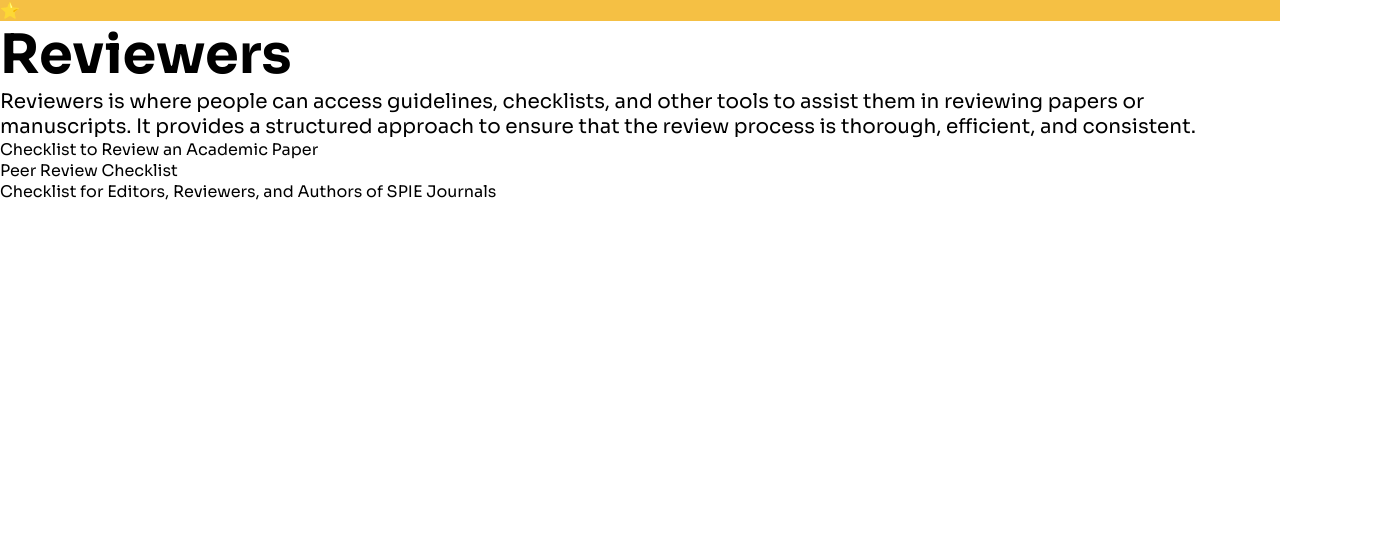
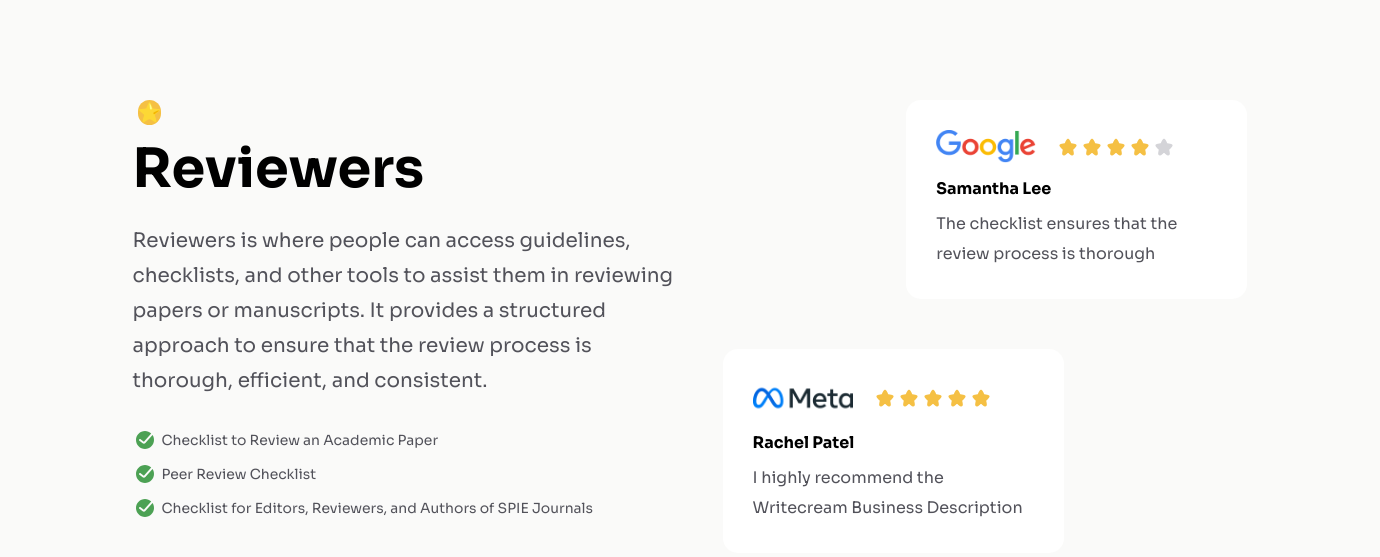
Before and after one commit to Study-Projects-By-MAAB/Module-8-tasks, a plain HTML site: page index.html in a window 1280 px wide. Shown: the whole page, 1380 px wide, since content can reach past the window. Drawn offline with Linux system fonts and the light colour scheme.

Commit message:
right part line height added

```diff
--- a/index.html
+++ b/index.html
@@ -16,9 +16,7 @@
   </head>
   <body>
     <main class="main-container">
-
-
-        <div class="left-part">
+      <div class="left-part">
         <div class="star-icon">⭐️</div>
         <div class="heading">
           <h2>Reviewers</h2>
@@ -32,16 +30,100 @@
           </p>
         </div>
         <div class="checkbox-text">
-          <p>Checklist to Review an Academic Paper</p>
-          <p>Peer Review Checklist</p>
-          <p>Checklist for Editors, Reviewers, and Authors of SPIE Journals</p>
+          <p>
+            <img
+              src="dccl--responsive-testimonial-page/Done_ring_round_fill.svg"
+              alt=""
+            />Checklist to Review an Academic Paper
+          </p>
+          <p>
+            <img
+              src="dccl--responsive-testimonial-page/Done_ring_round_fill.svg"
+              alt=""
+            />Peer Review Checklist
+          </p>
+          <p>
+            <img
+              src="dccl--responsive-testimonial-page/Done_ring_round_fill.svg"
+              alt=""
+            />Checklist for Editors, Reviewers, and Authors of SPIE Journals
+          </p>
         </div>
       </div>
 
-
-
       <div class="right-part">
-
+        <div class="google">
+          <div class="g-icon gm-common">
+            <div class="g-png">
+              <img
+                src="dccl--responsive-testimonial-page/google-testimonial.png"
+                alt=""
+              />
+            </div>
+            <div class="g-star">
+              <img
+                src="dccl--responsive-testimonial-page/Star_fill.svg"
+                alt=""
+              /><img
+                src="dccl--responsive-testimonial-page/Star_fill.svg"
+                alt=""
+              /><img
+                src="dccl--responsive-testimonial-page/Star_fill.svg"
+                alt=""
+              /><img
+                src="dccl--responsive-testimonial-page/Star_fill.svg"
+                alt=""
+              /><img
+                src="dccl--responsive-testimonial-page/Star_fill_gray.svg"
+                alt=""
+              />
+            </div>
+          </div>
+          <div class="g-text mg-c-t">
+            <div>
+              <h4>Samantha Lee</h4>
+            </div>
+            <div>
+              <p>The checklist ensures that the review process is thorough</p>
+            </div>
+          </div>
+        </div>
+        <div class="meta">
+          <div class="meta-icon gm-common">
+            <div class="m-png">
+              <img
+                src="dccl--responsive-testimonial-page/meta-testimonial.png"
+                alt=""
+              />
+            </div>
+            <div class="m-star">
+              <img
+                src="dccl--responsive-testimonial-page/Star_fill.svg"
+                alt=""
+              /><img
+                src="dccl--responsive-testimonial-page/Star_fill.svg"
+                alt=""
+              /><img
+                src="dccl--responsive-testimonial-page/Star_fill.svg"
+                alt=""
+              /><img
+                src="dccl--responsive-testimonial-page/Star_fill.svg"
+                alt=""
+              /><img
+                src="dccl--responsive-testimonial-page/Star_fill.svg"
+                alt=""
+              />
+            </div>
+          </div>
+          <div class="meta-text mg-c-t">
+            <div>
+              <h4>Rachel Patel</h4>
+            </div>
+            <div>
+              <p>I highly recommend the Writecream Business Description</p>
+            </div>
+          </div>
+        </div>
       </div>
     </main>
   </body>
--- a/style.css
+++ b/style.css
@@ -1,27 +1,107 @@
 * {
     font-family: 'Sora', sans-serif;
-    width: 1280px;
     margin: 0;
     padding: 0;
+
     /* border: 1px solid; */
 }
 
 .star-icon {
+    font-size: larger;
     background-color: #F5C044;
     background-repeat: no-repeat;
-    background-size: 50px;
+    border-radius: 100px;
+    width: 23px;
+    margin-left: 5px;
 }
 
-.heading{
+.heading {
+    margin-top: 10px;
+}
+
+.main-container {
+    display: flex;
+    justify-content: center;
+    width: 1280px;
+    padding: 100px 50px;
+    gap: 30px;
+    background-color: #fafaf9;
+}
+
+.heading {
     font-size: 2.25rem;
 }
-.p-text{
+
+.p-text {
+    margin-top: 20px;
+    width: 560px;
+    line-height: 35px;
     font-size: 1.25rem;
 }
-.checkbox-tex{
+
+.checkbox-text {
+    display: flex;
+    flex-direction: column;
+    gap: 10px;
+    margin-top: 30px;
     font-size: 0.87rem;
 }
 
-.main-container{
+.checkbox-text p {
     display: flex;
+    align-items: center;
 }
+
+.checkbox-text img {
+    padding-right: 5px;
+}
+
+.right-part {
+    width: fit-content;
+    display: flex;
+    flex-direction: column;
+    gap: 50px;
+}
+
+p {
+    color: #52525A;
+}
+
+.right-part img {
+    width: fit-content;
+}
+
+
+.google,
+.meta {
+    padding: 30px;
+    display: flex;
+    flex-direction: column;
+    background-color: #ffffff;
+    border-radius: 15px;
+}
+
+.m-png img,
+.g-png img {
+    width: 100px;
+}
+
+.gm-common {
+    display: flex;
+    align-items: center;
+    gap: 20px;
+    margin-bottom: 10px;
+}
+
+.google {
+    margin-left: 35%;
+}
+
+.meta {
+    margin-right: 35%;
+}
+
+.mg-c-t>div>p {
+    margin-top: 10px;
+    line-height: 30px;
+}
```
